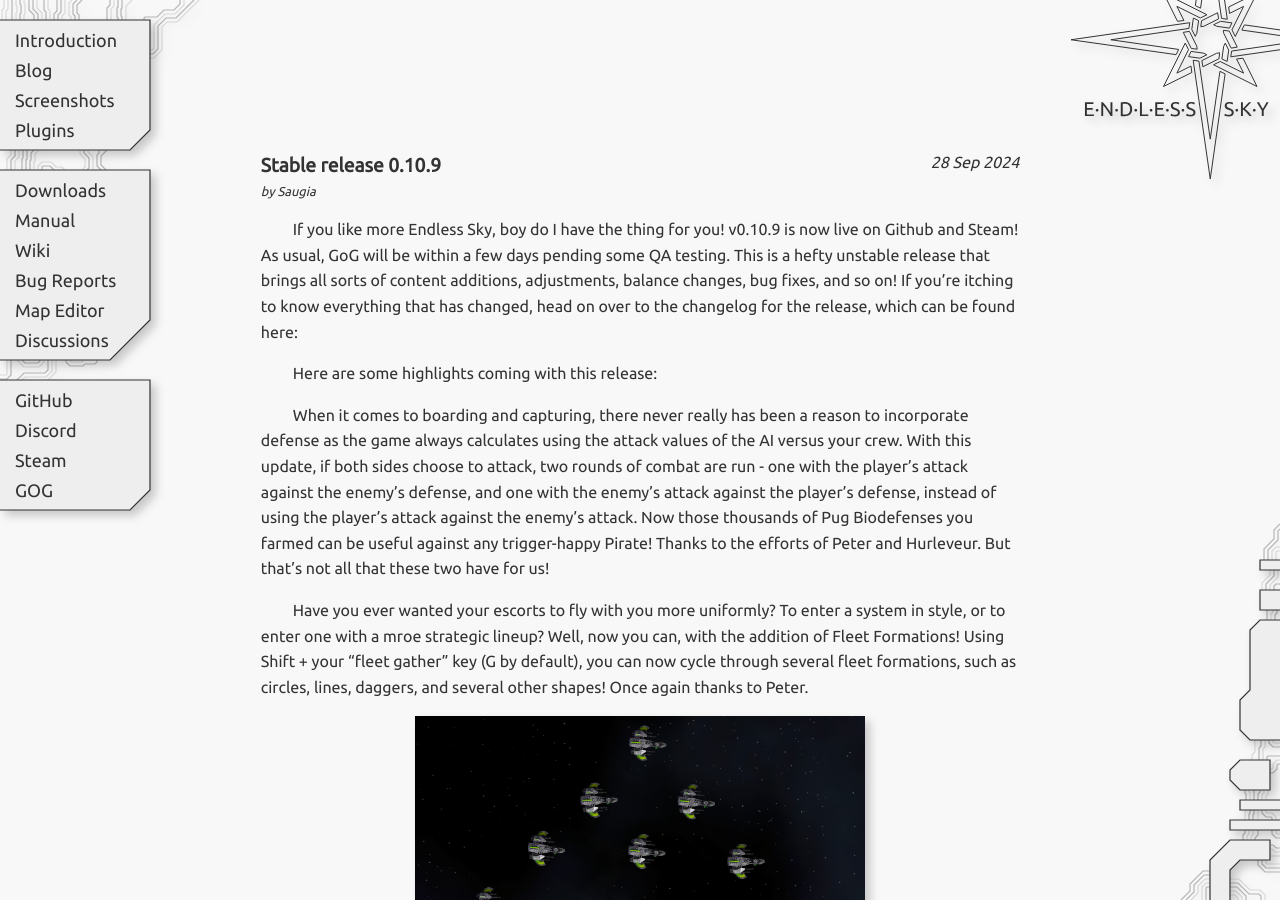
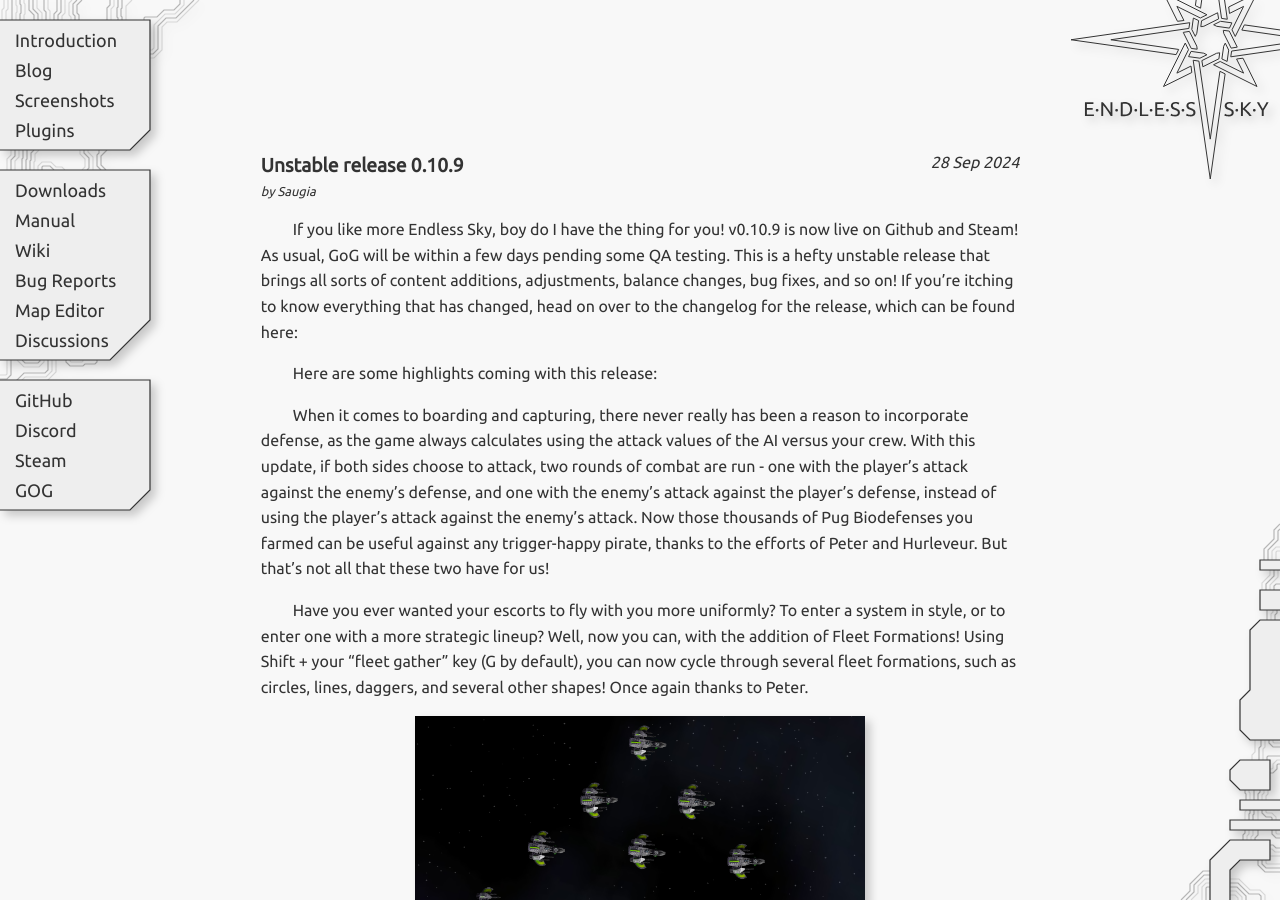
Before and after one commit to endless-sky/endless-sky.github.io, a Jekyll site: the page built from _posts/2024-09-28-unstable-release-0.10.9.md, in a window 1280 px wide and 900 px high. Built offline with Jekyll 4.4.1, drawn with Linux system fonts in a browser that asks for light colours; some of the changed text lies outside the part shown.

```diff
--- a/_posts/2024-09-28-unstable-release-0.10.9.md
+++ b/_posts/2024-09-28-unstable-release-0.10.9.md
@@ -1,6 +1,6 @@
 ---
 layout: post
-title: Stable release 0.10.9
+title: Unstable release 0.10.9
 author: Saugia
 ---
 
@@ -8,9 +8,9 @@ If you like more Endless Sky, boy do I have the thing for you! v0.10.9 is now li
 
 Here are some highlights coming with this release:
 
-When it comes to boarding and capturing, there never really has been a reason to incorporate defense as the game always calculates using the attack values of the AI versus your crew. With this update, if both sides choose to attack, two rounds of combat are run - one with the player's attack against the enemy's defense, and one with the enemy's attack against the player's defense, instead of using the player's attack against the enemy's attack. Now those thousands of Pug Biodefenses you farmed can be useful against any trigger-happy Pirate! Thanks to the efforts of Peter and Hurleveur. But that's not all that these two have for us!
+When it comes to boarding and capturing, there never really has been a reason to incorporate defense, as the game always calculates using the attack values of the AI versus your crew. With this update, if both sides choose to attack, two rounds of combat are run - one with the player's attack against the enemy's defense, and one with the enemy's attack against the player's defense, instead of using the player's attack against the enemy's attack. Now those thousands of Pug Biodefenses you farmed can be useful against any trigger-happy pirate, thanks to the efforts of Peter and Hurleveur. But that's not all that these two have for us!
 
-Have you ever wanted your escorts to fly with you more uniformly? To enter a system in style, or to enter one with a mroe strategic lineup? Well, now you can, with the addition of Fleet Formations! Using Shift + your "fleet gather" key (G by default), you can now cycle through several fleet formations, such as circles, lines, daggers, and several other shapes! Once again thanks to Peter.
+Have you ever wanted your escorts to fly with you more uniformly? To enter a system in style, or to enter one with a more strategic lineup? Well, now you can, with the addition of Fleet Formations! Using Shift + your "fleet gather" key (G by default), you can now cycle through several fleet formations, such as circles, lines, daggers, and several other shapes! Once again thanks to Peter.
 
 <img class="centered shadowed" src="/images/blog/v0.10.9/formation.png" width="450" height="498" />
 
```
Also changed, not shown: other parts of _posts/2024-09-28-unstable-release-0.10.9.md (+1 -1 lines).
